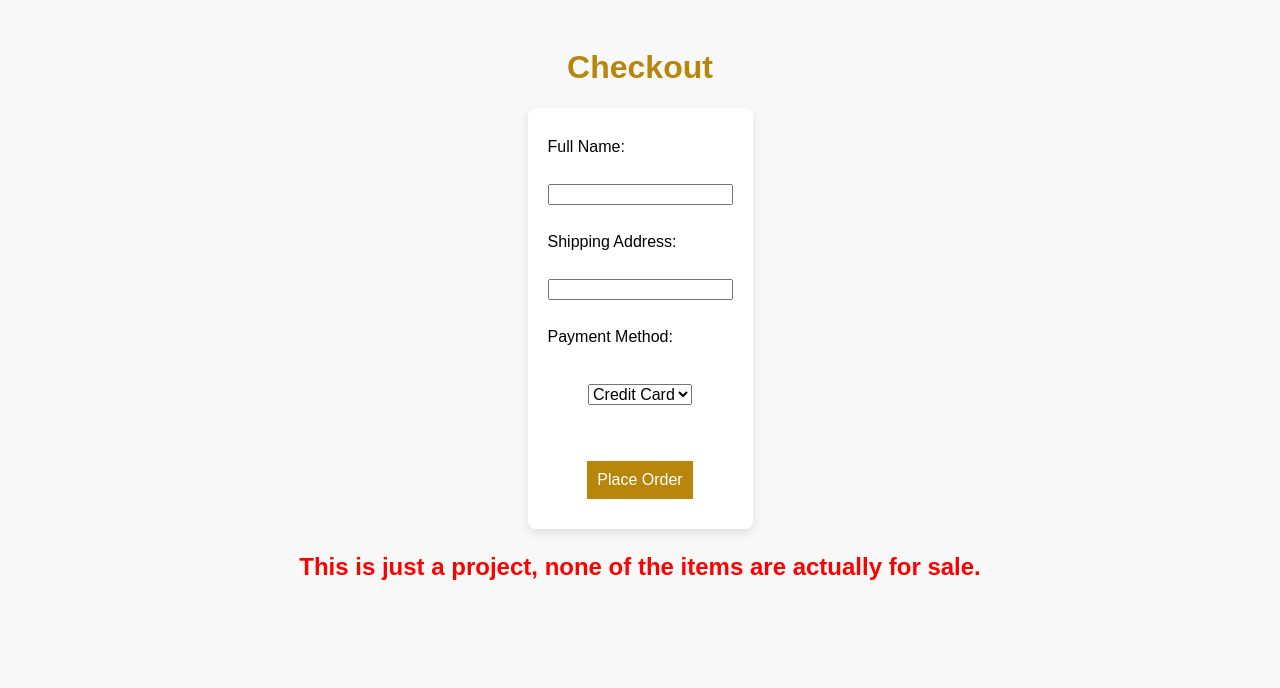
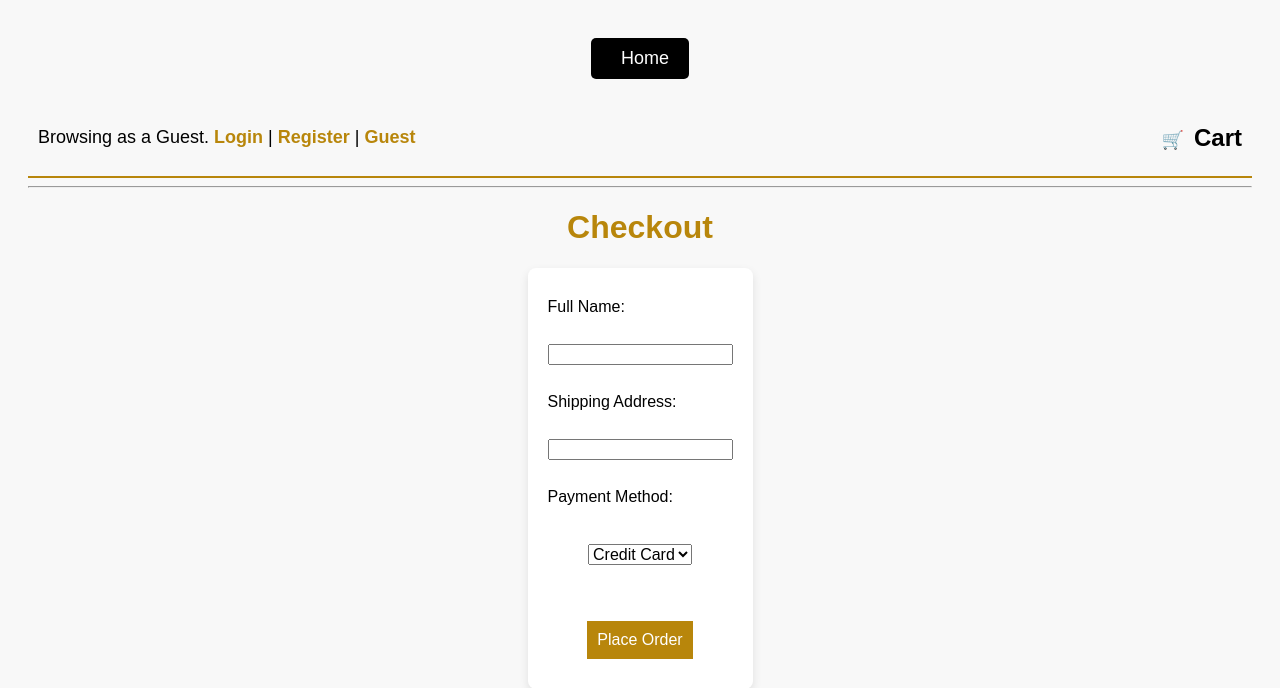
Before and after one commit to Fabiv121/jewelry_store, a Flask app: page /checkout in a window 1280 px wide. Shown: the top 688 px of the page. Run offline with Flask 3, Linux system fonts and the light colour scheme.

Commit message:
Push from Downloads folder

```diff
--- a/app.py
+++ b/app.py
@@ -3,8 +3,13 @@ import bcrypt  # Import bcrypt for password hashing
 from flask import Flask, render_template, request, redirect, url_for, session
 from flask import Flask, render_template, request, redirect, url_for
 
+import os  # Make sure this is at the top of the file
+
+
+
 app = Flask(__name__)
-app.secret_key = "supersecretkey123"  # REQUIRED for session handling
+app.secret_key = os.getenv("SECRET_KEY", "supersecretkey123")  # fallback default
+app.debug = True
 
 
 # Database Initialization
@@ -16,11 +21,23 @@ def init_db():
             id INTEGER PRIMARY KEY AUTOINCREMENT,
             jewelry_type TEXT,
             metal TEXT,
-            gemstone TEXT
+            gemstone TEXT,
+            user_id INTEGER,
+            quantity INTEGER DEFAULT 1,
+            price REAL DEFAULT 0.0,
+            status TEXT DEFAULT 'Processing'
+        )
+    ''')
+    c.execute('''
+        CREATE TABLE IF NOT EXISTS users (
+            id INTEGER PRIMARY KEY AUTOINCREMENT,
+            username TEXT UNIQUE,
+            password TEXT
         )
     ''')
     conn.commit()
     conn.close()
+
 
 # Initialize the database when the app starts
 init_db()
@@ -55,7 +72,12 @@ def customize():
             c = conn.cursor()
 
             c.execute("SELECT id FROM users WHERE username = ?", (user,))
-            user_id = c.fetchone()[0]
+            user_row = c.fetchone()
+            if not user_row:
+                conn.close()
+                return redirect(url_for('login'))  # or handle it gracefully
+            user_id = user_row[0]
+
 
             # Check if the item already exists
             c.execute("""
@@ -154,9 +176,6 @@ def view_orders():
     )
 
 
-# Run Flask App
-if __name__ == '__main__':
-    app.run(host='0.0.0.0', port=80, debug=True)
 
 
 @app.route('/register', methods=['GET', 'POST'])
@@ -387,7 +406,11 @@ def checkout():
 
             # Get user ID
             c.execute("SELECT id FROM users WHERE username = ?", (user,))
-            user_id = c.fetchone()[0]
+            user_row = c.fetchone()
+            if not user_row:
+                conn.close()
+                return redirect(url_for('login'))  # fallback to login
+            user_id = user_row[0]
 
             # Fetch user's current orders before deleting
             c.execute("""
@@ -433,3 +456,9 @@ def delete_account():
         return redirect(url_for('home'))
 
     return render_template('delete_account.html')
+
+
+
+# Run Flask App
+if __name__ == '__main__':
+    app.run(host='0.0.0.0', port=5050, debug=True)
--- a/templates/checkout.html
+++ b/templates/checkout.html
@@ -4,6 +4,47 @@
     <title>Checkout</title>
     <link rel="stylesheet" href="{{ url_for('static', filename='styles.css') }}">
 </head>
+
+<!-- Home Button with Icon at the Top Center -->
+<div style="text-align: center; margin-bottom: 20px;">
+    <a href="{{ url_for('home') }}" style="text-decoration: none;">
+        <button style="background-color: black; color: white; font-size: 18px; padding: 10px 20px;
+                       border: none; border-radius: 5px; cursor: pointer; display: flex; align-items: center; gap: 10px;">
+            <i class="fa-solid fa-home"></i> Home
+        </button>
+    </a>
+</div>
+
+<!-- Dummy change for git -->
+ <!-- Trigger redeploy -->
+
+
+<!-- Navigation Bar -->
+<nav style="display: flex; justify-content: space-between; align-items: center; padding: 10px;">
+    <div>
+        {% if session.get('user') %}
+            <p>Welcome, {{ session.get('user') }}!
+                <a href="{{ url_for('logout') }}">Logout</a> |
+            </p>
+        {% else %}
+            <p>Browsing as a Guest.
+                <a href="{{ url_for('login') }}">Login</a> |
+                <a href="{{ url_for('register') }}">Register</a> |
+                <a href="{{ url_for('customize', guest='true') }}" style="text-decoration: none; font-weight: bold;">Guest</a>
+            </p>
+        {% endif %}
+    </div>
+
+    <!-- Cart Icon -->
+    <div>
+        <a href="{{ url_for('view_orders') }}" style="text-decoration: none; color: black;">
+            🛒 <span style="font-size: 24px;">Cart</span>
+        </a>
+    </div>
+</nav>
+<hr>
+
+
 <body>
     <h1>Checkout</h1>
     <form method="POST">
--- a/templates/customize.html
+++ b/templates/customize.html
@@ -85,8 +85,6 @@
         {% if session.get('user') %}
             <p>Welcome, {{ session.get('user') }}!
                 <a href="{{ url_for('logout') }}">Logout</a> |
-                <a href="{{ url_for('change_password') }}">Change Password</a> |
-                <a href="{{ url_for('delete_account') }}">Delete Account</a>
             </p>
         {% else %}
             <p>Browsing as a Guest.
```
Also changed, not shown: requirements.txt (deleted, +0 -8 lines), update_passwords.py (deleted, +0 -28 lines), .github/workflows/deploy.yml (added), jewelry_store.db (deleted), 1 other file.
